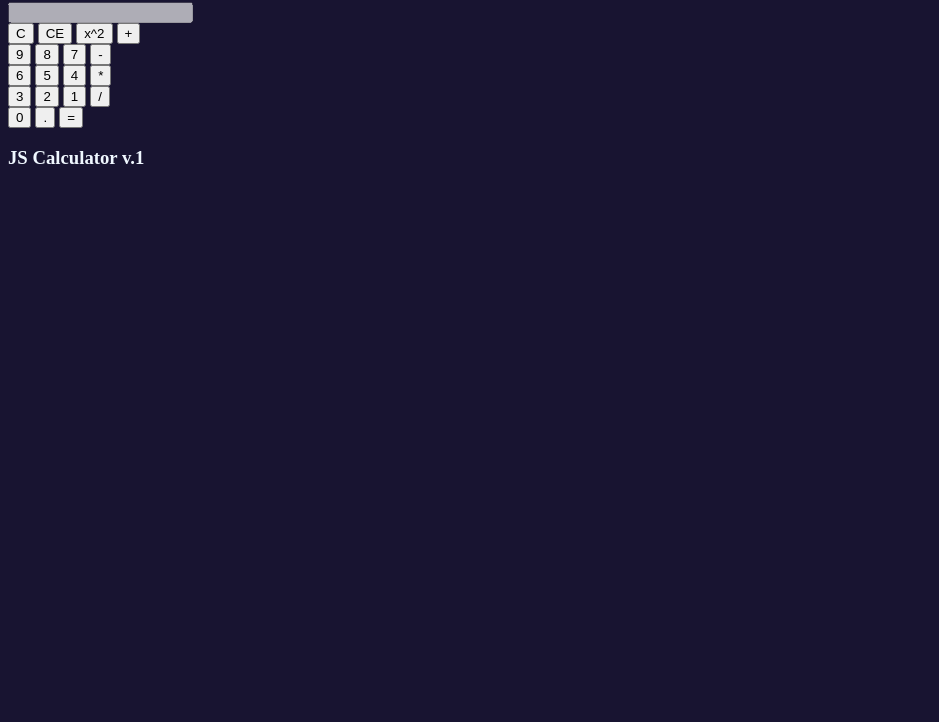
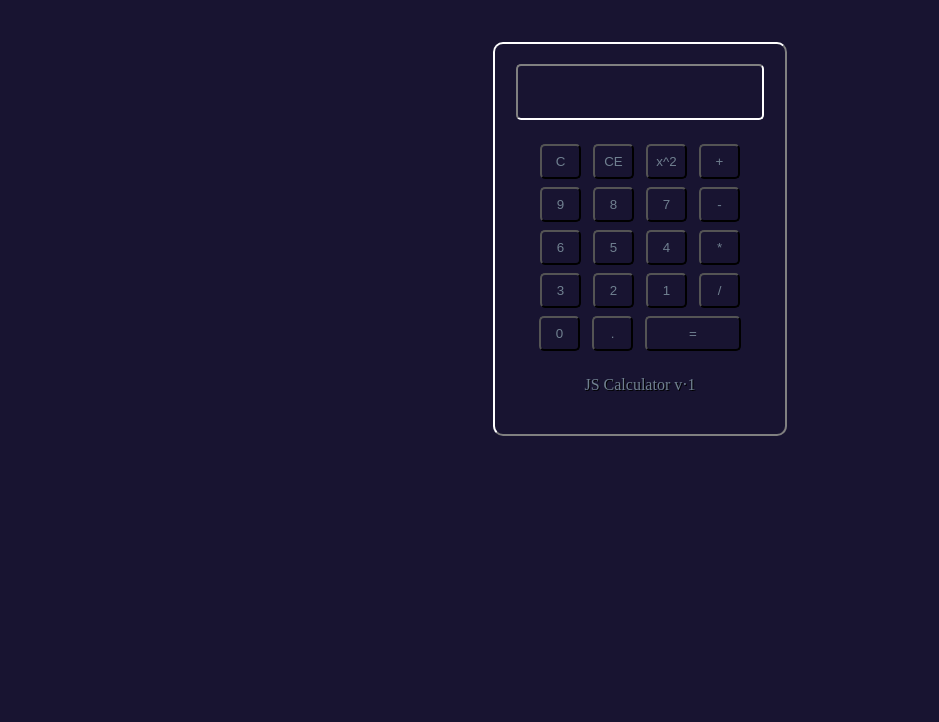
Before and after one commit to AntonSmid/calk, a plain HTML site: page index.html in a window 1280 px wide. Shown: the part 78-800 px from the top of the page, without its empty margins (0-939 px from the left). Drawn offline with Linux system fonts and the light colour scheme.

Commit message:
Styling mainly done

```diff
--- a/index.html
+++ b/index.html
@@ -35,7 +35,7 @@
      <input type="button" value="." id="keys" onclick="toScreen('.')">
      <input type="button" value="=" id="equal" onclick="equal()">
    </form>
-  <h3>JS Calculator v.1</h3>
+  <h4>JS Calculator v&middot;1</h4>
   </div>
 
 <script src="script.js" ></script>
--- a/style.css
+++ b/style.css
@@ -1,6 +1,81 @@
 body {
  // font-family: helvetica, Arial, sans-serif;
   background-color: #181431;
-  color: aliceblue;
+  color: slategray;
+  text-align: center;
 
 }
+
+h1 {
+  font-family: monospace;
+  font-size: 3em;
+  font-weight: 100;
+  text-shadow: 2px 2px 1px black;
+}
+
+h4 {
+  font-weight: 100;
+  color: slategray;
+  text-shadow: 1px 1px black;
+}
+
+#calculator {
+  // background-color: slategray;
+  width: 250px;
+  height: 350px;
+  border-top: 2px solid white;
+  border-left: 2px solid white;
+  border-bottom: 2px solid gray;
+  border-right: 2px solid gray;
+  // border: 1px solid slategray;
+  padding: 20px;
+  border-radius: 10px;
+  margin: 50px auto;
+}
+
+#display {
+  margin-bottom: 20px;
+  height: 50px;
+  width: 12em;
+  // border: 1px solid slategray;
+  border-top: 2px solid gray;
+  border-left: 2px solid gray;
+  border-bottom:2px solid  white;
+  border-right: 2px solid white;
+  border-radius: 5px;
+  background-color: #181431;
+  color: slategray;
+  text-align: right;
+  font: 20px bold;
+}
+
+#keys {
+  width: 41px;
+  height: 35px;
+  margin: 4px;
+  // border: 1px solid slategray;
+  // border-top: white;
+  // border-right: white;
+  background-color: #181431;
+  color: slategray;
+  border-radius: 5px;
+  outline: none;
+  cursor: pointer;
+
+
+}
+
+#equal {
+  width: 96px;
+  height: 35px;
+  margin: 4px;
+  // border: 1px solid slategray;
+  // border-top: white;
+  // border-right: white;
+  background-color: #181431;
+  color: slategray;
+  border-radius: 5px;
+  outline: none;
+  cursor: pointer;
+
+}
```
